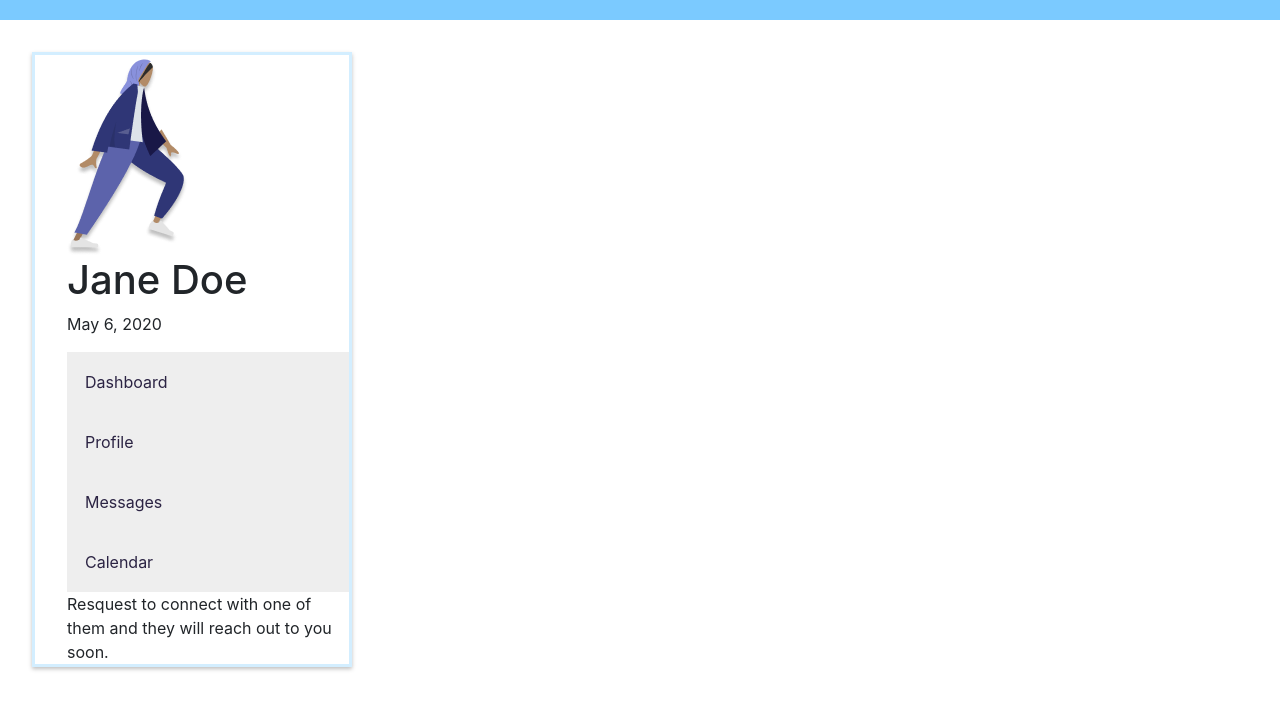
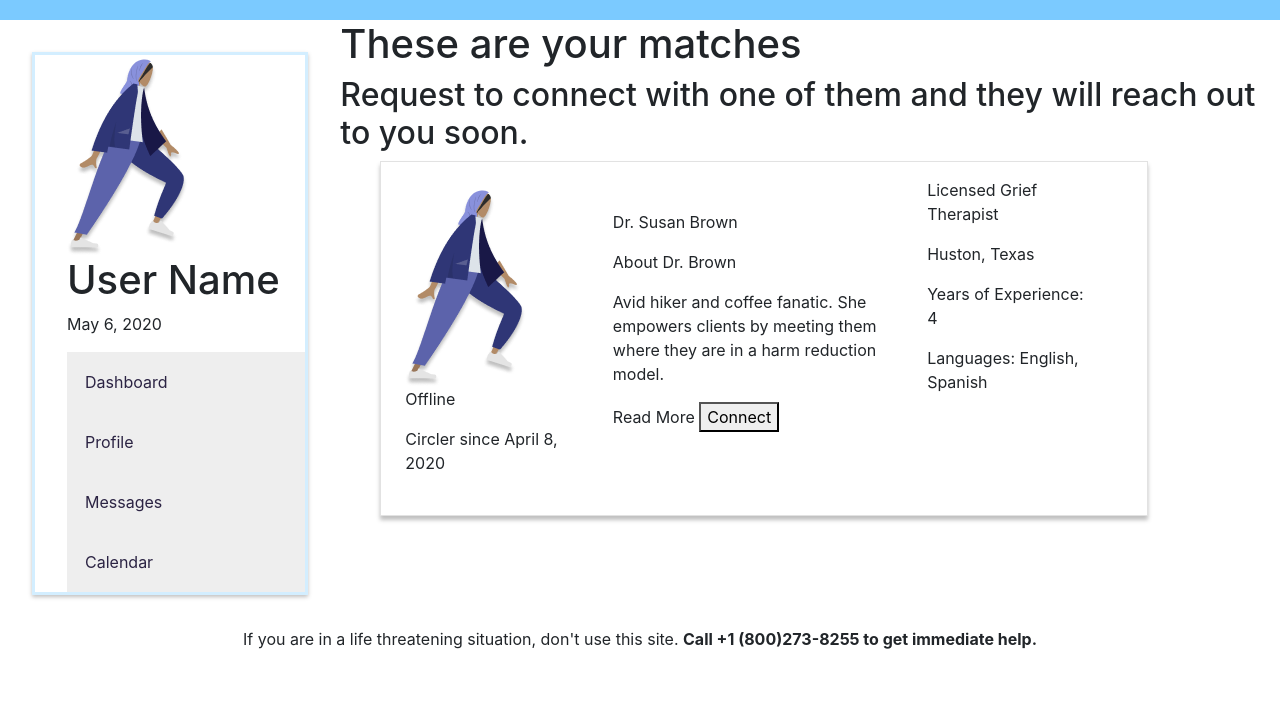
Before and after one commit to lwerre/hackathon, a website: page TherapyCircles/patientDash.html in a window 1280 px wide. Shown: the part 66-776 px from the top of the page. Drawn offline with Linux system fonts and the light colour scheme.

Commit message:
dash bones done

```diff
--- a/TherapyCircles/css/patientDash.css
+++ b/TherapyCircles/css/patientDash.css
@@ -28,6 +28,9 @@ header {
     color: #ffffff;
     text-decoration-style: solid;
     text-decoration: white;
+}
+main {
+    display: flex;
 }
 
 .main-left-side {
@@ -65,3 +68,34 @@ header {
     display: none;
     overflow: hidden;
   }
+
+  /* .right-side-results-list {
+    width: 60vw;
+
+  } */
+
+  .therapist-search-results-card {
+    list-style: none;
+    display: flex;
+    padding: 1em;
+    width: 60vw;
+    background: #FFFFFF;
+    border: 0.2px solid #E2E2E2;
+    box-sizing: border-box;
+    box-shadow: 0px 4px 4px rgba(0, 0, 0, 0.25);
+  }
+
+  .results-card-left-side {
+      width: 25%;
+      padding: .5em;
+  }
+  .results-card-center {
+      padding: 2em;
+      width: 45%;
+      flex-direction: column;
+  }
+
+  .results-card-right-side{
+      width: 25%;
+padding-left: 1em;
+  }
--- a/TherapyCircles/patientDash.html
+++ b/TherapyCircles/patientDash.html
@@ -33,9 +33,11 @@
     </div>
 </header>
 
+<main>
+
     <div class="main-left-side">
         <img src="images/humanStanding.png" />
-    <h1>Jane Doe</h1>
+        <h1>User Name</h1>
         <p>May 6, 2020</p>
         <nav class="nav-container">
 
@@ -65,13 +67,42 @@
             </div>
 
         </nav>
+    </div>
 
-<main class="right-side-results-list">
-    <title>These are your matches</title>
-    <subtitle>Resquest to connect with one of them and they will reach out to you soon.</subtitle>
+    <div class="right-side-results-list">
+        <h1>These are your matches</h1>
+        <h2>Request to connect with one of them and they will reach out to you soon.</h2>
+        <ul class="results-list">
+            <li class="therapist-search-results-card">
+                <div class="results-card-left-side">
+                    <img src="./images/humanStanding.png" />
+                    <p>Offline</p>
+                    <p>Circler since April 8, 2020</p>
+                </div>
+                <div class="results-card-center">
+                    <p>Dr. Susan Brown</p>
+                    <p>About Dr. Brown</p>
+                    <p>Avid hiker and coffee fanatic. She empowers clients by meeting them where they are in a harm reduction model.</p>
+                    <a hef="">Read More</a>
+                    <button>Connect</button>
+                </div>
+                <div class="results-card-right-side">
+                    <p>Licensed Grief Therapist</p>
+                    <p>Huston, Texas</p>
+                    <p>Years of Experience: 4</p>
+                    <p>Languages: English, Spanish</p>
+                </div>
+
+            </li>
+        </ul>
+
+    </div>
+
 </main>
 
-</div>
+<footer >
+    <p class="m-0 text-center">If you are in a life threatening situation, don't use this site. <b>Call +1 (800)273-8255 to get immediate help.</b></p>
+</footer>
 
 </body>
 
```
Lines whose indentation alone changed are shown as unchanged.
